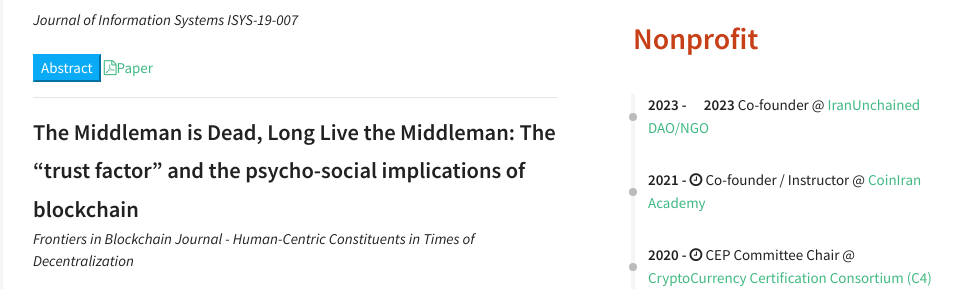
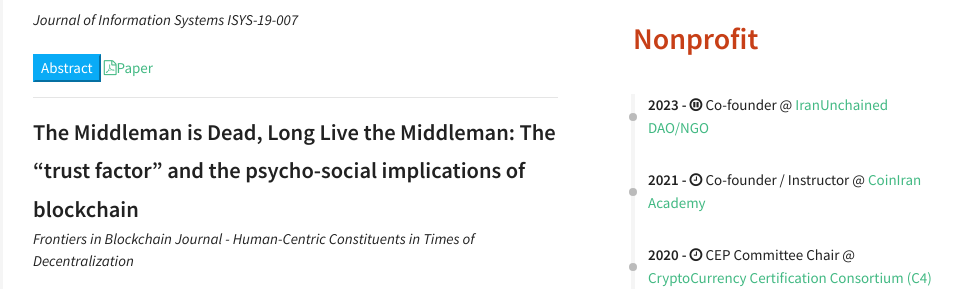
Before and after one commit to shayanb/shayan.es, a Jekyll site: the page built from index.html, in a window 1280 px wide. Shown: the part 1057-1346 px from the top of the page, without its empty margins (317-1280 px from the left). Built offline with Jekyll 4.4.1, drawn with Linux system fonts in a browser that asks for light colours; nearby versions of some CDN libraries.

Commit message:
fix pause

```diff
--- a/_data/index/nonprofit.yml
+++ b/_data/index/nonprofit.yml
@@ -2,7 +2,7 @@
 
 - name: IranUnchained DAO/NGO
   link: https://iranunchained.com/
-  date: 2023 - <i class="fa-light fa-pause" aria-hidden="true" title="Paused"></i> 2023
+  date: 2023 - <i class="fa fa-pause-circle-o" aria-hidden="true" title="Paused"></i>
   job: Co-founder
 
 - name: CoinIran Academy
```
